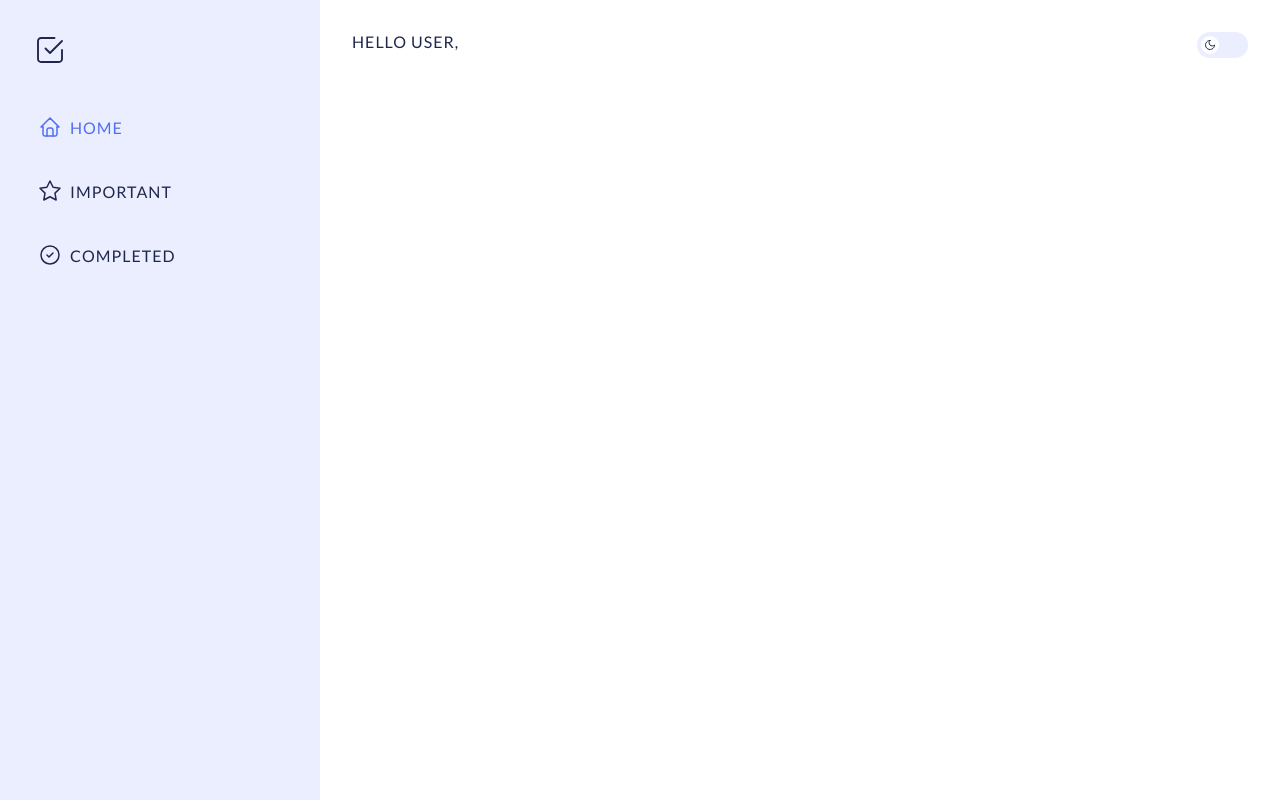
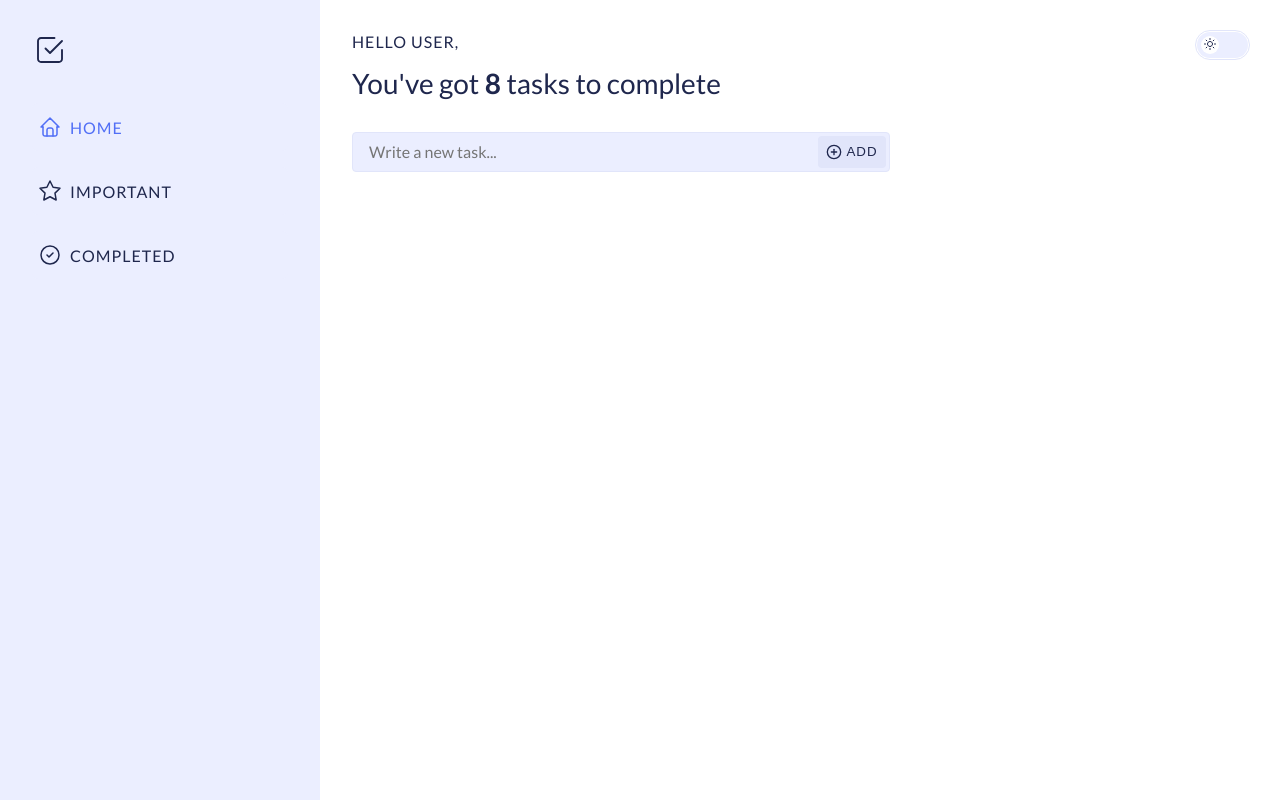
Before and after one commit to Vikram-Hegde/Tasker, a React (Vite) app: page / in a window 1280 px wide. Built offline with nearby package versions, Linux system fonts and the light colour scheme.

Commit message:
input component added ✅

```diff
--- a/src/App.jsx
+++ b/src/App.jsx
@@ -9,6 +9,7 @@ import Completed from './pages/Completed';
 import Toggle from './components/Toggle/Toggle';
 import { useState } from 'react';
 import { useEffect } from 'react';
+import TaskInput from './components/TaskInput/TaskInput';
 
 function App() {
 	let menuList = [
@@ -40,6 +41,8 @@ function App() {
 					<div className="page__subtitle">Hello User,</div>
 					<Toggle setTheme={setTheme} />
 				</header>
+				<div className="page__title">You've got <b>8</b> tasks to complete</div>
+				<TaskInput />
 				{active.page}
 			</div>
 		</main>
--- /dev/null
+++ b/src/components/TaskInput/TaskInput.jsx
@@ -0,0 +1,17 @@
+import AddIcon from '../icons/AddIcon';
+import './TaskInput.scss';
+
+export default function TaskInput() {
+	const handleSubmit = (e) => {
+		e.preventDefault();
+		console.log(e.target.taskInput.value)
+		e.target.reset();
+	}
+
+	return (
+		<form className="task-input" onSubmit={handleSubmit}>
+			<input name="taskInput" type="text" className="task-input__input" placeholder='Write a new task...' />
+			<button className="task-input__btn"><AddIcon width={16} height={16} /> Add</button>
+		</form>
+	);
+}
--- /dev/null
+++ b/src/components/TaskInput/TaskInput.scss
@@ -0,0 +1,52 @@
+@use '../../styles/globals';
+
+.task-input {
+	width: min(60%, 100%);
+	height: 2.5rem;
+	position: relative;
+	margin-top: 2rem;
+
+	&__input {
+		width: 100%;
+		height: inherit;
+		appearance: none;
+		border: 1px solid var(--surface-300);
+		background-color: var(--surface-200);
+		border-radius: 4px;
+		font: inherit;
+		color: var(--text-200);
+		padding: 0 1rem;
+		outline-color: var(--surface-400);
+		outline-offset: 0px;
+
+		&:focus-visible {
+			outline: 1px solid var(--surface-400);
+			outline-offset: 3px;
+		}
+	}
+
+	&__btn {
+		position: absolute;
+		inset: 4px 4px 4px auto;
+		background-color: var(--surface-300);
+		color: inherit;
+		min-width: 2.5rem;
+		@extend %uppercase;
+		appearance: none;
+		border-radius: 4px;
+		border: none;
+		@extend %align-center;
+		gap: 0.25rem;
+		padding: 0 0.5rem;
+		transition-property: transform, outline, background-color, color;
+		outline-color: var(--surface-400);
+
+		&:focus-visible {
+			outline: 2px solid var(--surface-400);
+		}
+
+		&:active {
+			transform: scale(0.96);
+		}
+	}
+}
--- a/src/components/Toggle/Toggle.jsx
+++ b/src/components/Toggle/Toggle.jsx
@@ -17,9 +17,9 @@ export default function Toggle({ setTheme }) {
 				<input type="checkbox" id="theme-toggle" onChange={handleChange} />
 				<div className="toggle__circle">
 					{toggle ? (
+						<MoonIcon width={12} height={12} />
+					) : (
 						<SunIcon width={12} height={12} />
-					) : (
-						<MoonIcon width={12} height={12} />
 					)}
 				</div>
 			</label>
--- a/src/components/Toggle/Toggle.scss
+++ b/src/components/Toggle/Toggle.scss
@@ -13,6 +13,12 @@
 	border-radius: 500px;
 	background-color: var(--surface-200);
 	padding: 0 4px;
+	outline: 1px solid var(--surface-300);
+	outline-offset: 1px;
+
+	&:hover {
+		outline: 2px solid var(--surface-400);
+	}
 }
 
 .toggle__circle {
--- /dev/null
+++ b/src/components/icons/AddIcon.jsx
@@ -0,0 +1,33 @@
+export default function AddIcon({ width, height }) {
+	return (
+		<svg
+			width={width}
+			height={height}
+			viewBox="0 0 18 18"
+			fill="none"
+			xmlns="http://www.w3.org/2000/svg"
+		>
+			<path
+				d="M9 16.5C13.1421 16.5 16.5 13.1421 16.5 9C16.5 4.85786 13.1421 1.5 9 1.5C4.85786 1.5 1.5 4.85786 1.5 9C1.5 13.1421 4.85786 16.5 9 16.5Z"
+				stroke="currentColor"
+				strokeWidth="1.5"
+				strokeLinecap="round"
+				strokeLinejoin="round"
+			/>
+			<path
+				d="M9 6V12"
+				stroke="currentColor"
+				strokeWidth="1.5"
+				strokeLinecap="round"
+				strokeLinejoin="round"
+			/>
+			<path
+				d="M6 9H12"
+				stroke="currentColor"
+				strokeWidth="1.5"
+				strokeLinecap="round"
+				strokeLinejoin="round"
+			/>
+		</svg>
+	);
+}
--- a/src/styles/_page.scss
+++ b/src/styles/_page.scss
@@ -8,6 +8,11 @@
 
 .page {
 	animation: slideIn 250ms ease-in-out forwards;
+
+	&__title {
+		margin-top: 0.5rem;
+		font-size: clamp(1.25rem, 3vw + 1rem, 1.75rem)
+	}
 
 	&__subtitle {
 		@extend %uppercase;
--- a/src/styles/_theme.scss
+++ b/src/styles/_theme.scss
@@ -10,6 +10,7 @@ $colors: (
 			100: hsl(var(--h) var(--s) 100%),
 			200: hsl(var(--h) var(--s) 96%),
 			300: hsl(var(--h) 70% 93%),
+			400: hsl(var(--h) 70% 90%),
 		),
 		border: (
 			100: hsl(var(--h) 14% 83%)
@@ -32,6 +33,7 @@ $colors: (
 			100: hsl(207 43% 9%),
 			200: hsl(207 43% 14%),
 			300: hsl(207 43% 17%),
+			400: hsl(207 43% 20%),
 		),
 		others: (
 			'yellow': hsl(36 99% 70%),
--- a/src/styles/style.scss
+++ b/src/styles/style.scss
@@ -8,7 +8,7 @@
 	padding: 0;
 	box-sizing: border-box;
 	transition: all 0.15s ease-in-out;
-	transition-property: color, background-color;
+	transition-property: outline, color, background-color;
 }
 
 
```
Also changed, not shown: 1 other file (tests, documents, lock files or other folders).
